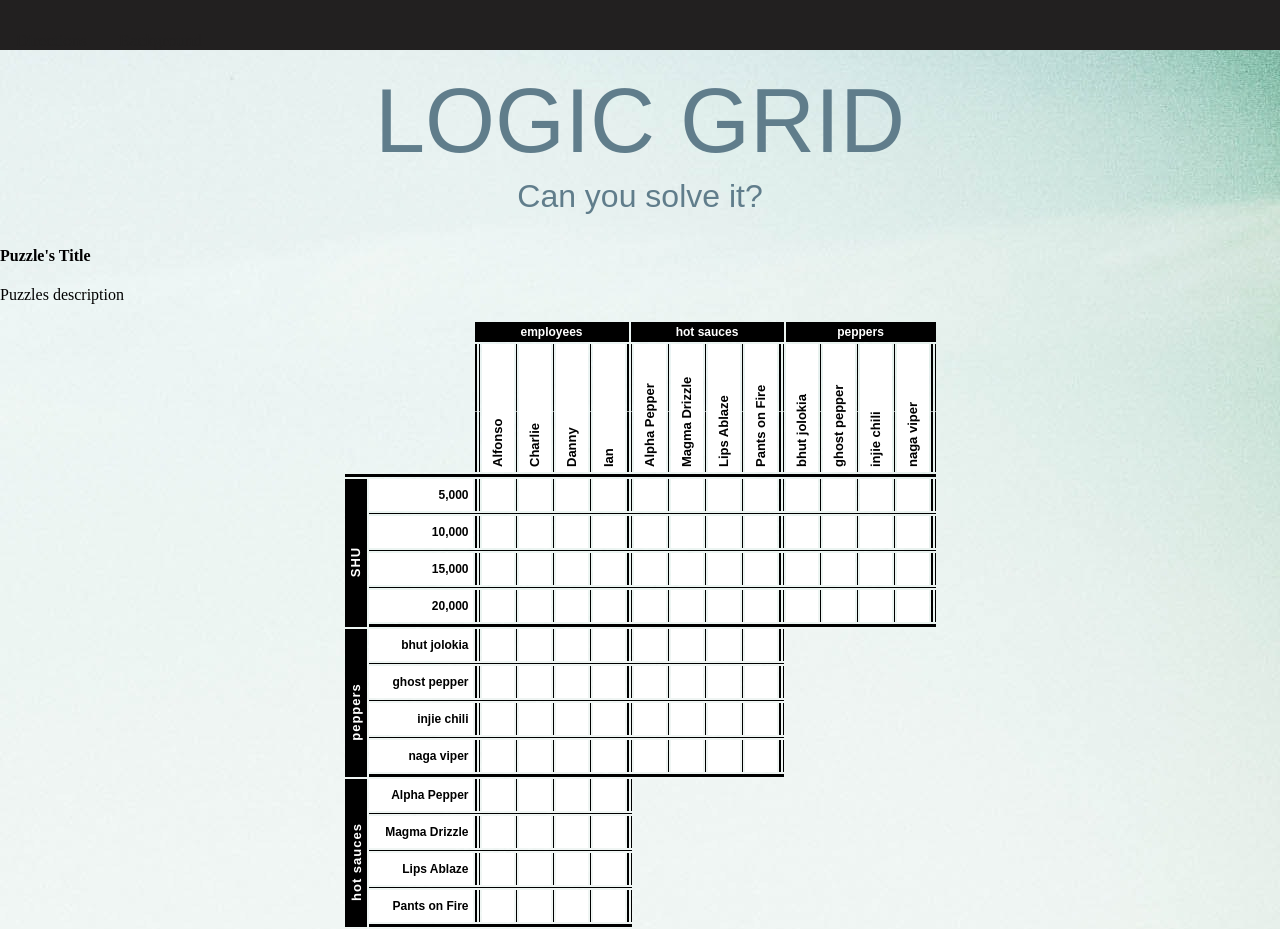
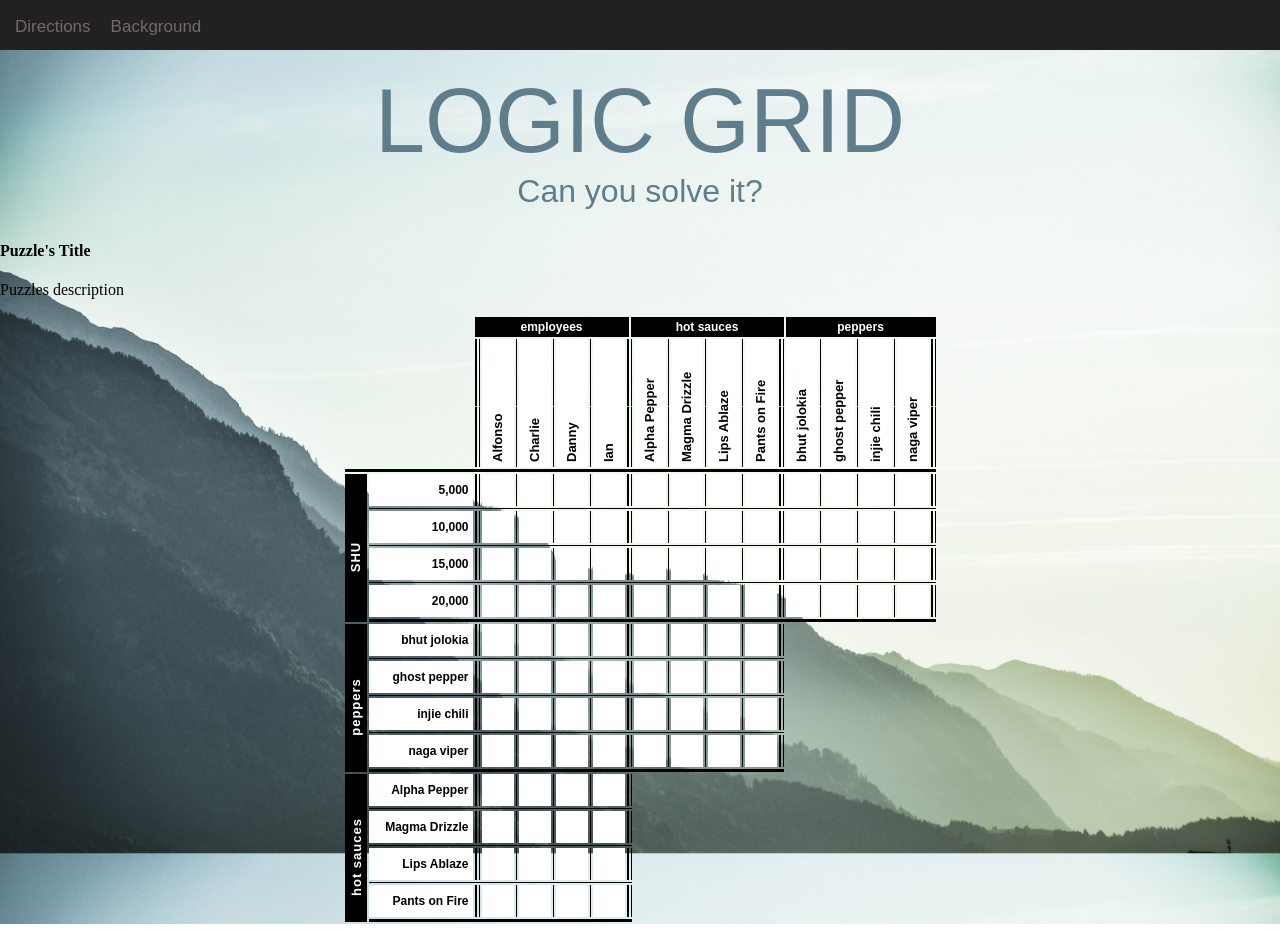
Before and after one commit to JessAntunes/logic-grid-frontend, a plain HTML site: page index.html in a window 1280 px wide. Drawn offline with Linux system fonts and the light colour scheme; grey boxes are pictures that could not be loaded; a web font is replaced by a local one.

Commit message:
change background to cover and margins of text

```diff
--- a/index.css
+++ b/index.css
@@ -6,11 +6,13 @@
 }
 
 .topnav p {
+    font-family: montserrat, sans-serif;
     float: left;
-    color: #222020;
+    color: hsl(0, 2%, 43%);
     text-align: center;
-    padding: 14px 16px;
     text-decoration: none;
+    padding-left: 15px;
+    padding-right: 5px;
     font-size: 17px;
 }
 
@@ -29,6 +31,7 @@ body {
     background-repeat: no-repeat;
     background-attachment: fixed;
     background-position: right top;
+    background-size: cover;
     margin: 0;
 }
 
@@ -39,7 +42,7 @@ h1 {
     font-size: 90px;
     color: #607d8b;
     margin-top: 20px;
-    margin-bottom: 5px;
+    margin-bottom: 0px;
 }
 
 h3 {
@@ -47,7 +50,7 @@ h3 {
     font-weight: 400;
     font-style: normal;
     font-size: 32px;
-    margin-top: 5px;
+    margin-top: 0px;
     color: #607d8b;
 }
 
```
